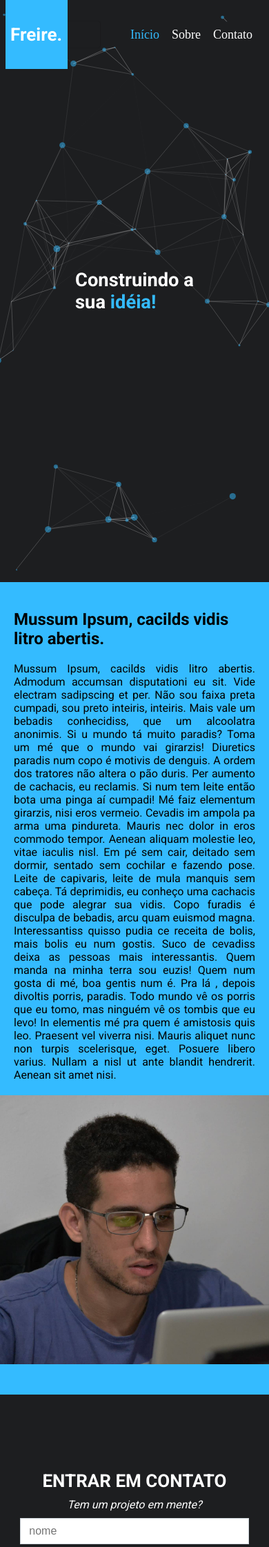
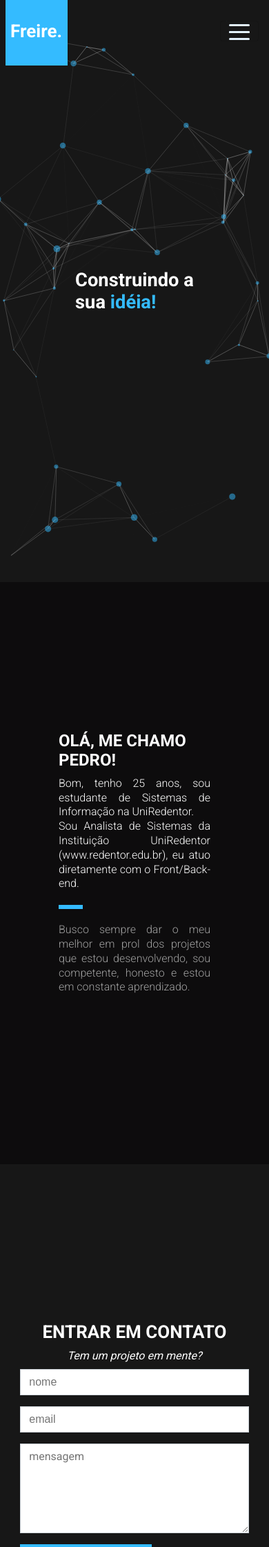
Before and after one commit to pofreire/personal-page, a PHP site: page / in a window 390 px wide. Shown: the top 2243 px of the page at 69% size. Run offline with PHP 8.4, Linux system fonts and the light colour scheme.

Commit message:
mudando menu incompleto

```diff
--- a/index.html
+++ b/index.html
@@ -21,18 +21,19 @@
 </head>
 
 <body>
-    <nav class="navbar">
+    <nav class="navbar navbar-dark red lighten-1 mb-4">
         <div class="container">
           <a class="logo"><b>Freire.</b></a>
 
-            <button class="navbar-toggler" type="button" data-toggle="collapse" data-target="#navbarSupportedContent" aria-controls="navbarSupportedContent" aria-expanded="false" aria-label="Toggle navigation">
-				<span class="navbar-toggler-icon"></span>
+          <button class="navbar-toggler second-button" type="button" data-toggle="collapse" data-target="#navbarSupportedContent"
+            aria-controls="navbarSupportedContent23" aria-expanded="false" aria-label="Toggle navigation">
+            <div class="animated-icon2"><span></span><span></span><span></span><span></span></div>
           </button>
 
-            <div class="collapse navbar-collapse" style="display:flex;">
+          <div class="collapse navbar-collapse" id="navbarSupportedContent">
             <ul class="navbar-nav ml-auto flex-row">
                 <li class="nav-item"><a class="nav-link" style="color: #34bbff;" href="#home">Início</a></li>
-                    <!-- <li class="nav-item"><a class="nav-link" href="#home">Projetos</a></li> -->
+                <li class="nav-item"><a class="nav-link" href="#home">Projetos</a></li>
                 <li class="nav-item"><a class="nav-link" href="#about">Sobre</a></li>
                 <li class="nav-item"><a class="nav-link" href="#contact">Contato</a></li>
             </ul>
@@ -47,19 +48,29 @@
 
     <section class="profile" id="about" data-section-name="sobre">
         <div class="container">
+
+            <div class="img-profile">
+                <img class="photo" src="assets/eu.jpg">
+                <div class="photo-description">
+                    <span>web developer</span>
+                </div>
+            </div>
+
             <div class="about-profile">
-                <h2 class="title-profile">Mussum Ipsum, cacilds vidis litro abertis.</h2>
-                <p class="text-profile">Mussum Ipsum, cacilds vidis litro abertis. Admodum accumsan disputationi eu sit. Vide electram sadipscing et per. Não sou faixa preta cumpadi, sou preto inteiris, inteiris. Mais vale um bebadis conhecidiss, que um alcoolatra anonimis. Si u mundo tá muito paradis? Toma um mé que o mundo vai girarzis!
-                    Diuretics paradis num copo é motivis de denguis. A ordem dos tratores não altera o pão duris. Per aumento de cachacis, eu reclamis. Si num tem leite então bota uma pinga aí cumpadi!
-                    Mé faiz elementum girarzis, nisi eros vermeio. Cevadis im ampola pa arma uma pindureta. Mauris nec dolor in eros commodo tempor. Aenean aliquam molestie leo, vitae iaculis nisl. Em pé sem cair, deitado sem dormir, sentado sem cochilar e fazendo pose.
-                    Leite de capivaris, leite de mula manquis sem cabeça. Tá deprimidis, eu conheço uma cachacis que pode alegrar sua vidis. Copo furadis é disculpa de bebadis, arcu quam euismod magna. Interessantiss quisso pudia ce receita de bolis, mais bolis eu num gostis.
-                    Suco de cevadiss deixa as pessoas mais interessantis. Quem manda na minha terra sou euzis! Quem num gosta di mé, boa gentis num é. Pra lá , depois divoltis porris, paradis.
-                    Todo mundo vê os porris que eu tomo, mas ninguém vê os tombis que eu levo! In elementis mé pra quem é amistosis quis leo. Praesent vel viverra nisi. Mauris aliquet nunc non turpis scelerisque, eget. Posuere libero varius. Nullam a nisl ut ante blandit hendrerit. Aenean sit amet nisi.
+                <h2 class="title-profile">Ol&aacute;, Me chamo Pedro!</h2>
+                <p class="text-profile">Bom, tenho 25 anos, sou estudante de Sistemas de Informação
+                    na UniRedentor.<br/>
+                    Sou Analista de Sistemas da Instituição UniRedentor (<a style="text-decoration: none; color: inherit;" rel="nofollow" target="_blank" href="http://www.redentor.edu.br">www.redentor.edu.br</a>),
+                    eu atuo diretamente com o Front/Back-end.
+                </p>
+
+                    <span style="width: 35px; height: 6px; background: #34bbff; display: block; margin: 20px 0;"></span>
+                <p class="text-profile text-gray">
+                    Busco sempre dar o meu melhor em prol dos projetos que estou desenvolvendo, sou competente, honesto e
+                    estou em constante aprendizado.
                 </p>
             </div>
-            <div class="img-profile">
-                <img class="pedro-photo" src="assets/eu.jpg">
-            </div>
+
         </div>
     </section>
 
@@ -68,17 +79,23 @@
         </div>
     </section>
 
-    <section style="display: flex; background: #34bbff; flex-direction: column; justify-content: center; align-items: center;">
+    <section id="projetos" style="display: flex;background: #0d0c0d; flex-direction: column; justify-content: center; align-items: center;">
         <h3>Meus Trabalhos</h3>
         <p><i>Tem um projeto em mente?</i></p>
 
         <div class="container">
+
+            <div>
+
+            </div>
+
+
         </div>
     </section> -->
 
     <section class="form" id="contact" data-section-name="contato">
-        <h3 class="form-title" style="">ENTRAR EM CONTATO</h3>
-        <p><i>Tem um projeto em mente?</i></p>
+        <h3 class="form-title">ENTRAR EM CONTATO</h3>
+        <p class="form-subtitle"><i>Tem um projeto em mente?</i></p>
         <div class="container">
             <form id="gform" class="gform" method="post" action="https://script.google.com/macros/s/AKfycbx6ftZkC5Yb_14eNvhZK_ZusfnS-kpXt81CtehZ4RnUhSKEXGU/exec">
                 <div class="row form-div">
@@ -86,7 +103,7 @@
                         <input id="name" class="form-control form-elements" name="name" autocomplete="off" required="required" placeholder="nome" />
                     </div>
                     <div class="form-g">
-                        <input id="email" type="email" class="form-control form-elements" name="email" autocomplete="off" required="required" placeholder="exemplo@exemplo.com" />
+                        <input id="email" type="email" class="form-control form-elements" name="email" autocomplete="off" required="required" placeholder="email" />
                     </div>
                     <div class="form-ta">
                         <textarea id="mensage" class="form-control textarea-control form-elements" name="mensagem" required="required" autocomplete="off" placeholder="mensagem"></textarea>
@@ -140,6 +157,18 @@
     <script type="text/javascript" src="jquery-validation-1.19.0/jquery-validator.js"></script>
 
     <script type="text/javascript">
+            $(document).ready(function () {
+                $('.first-button').on('click', function () {
+                    $('.animated-icon1').toggleClass('open');
+                });
+                $('.second-button').on('click', function () {
+                    $('.animated-icon2').toggleClass('open');
+                });
+                $('.third-button').on('click', function () {
+                    $('.animated-icon3').toggleClass('open');
+                });
+            });
+
             $(document).on('click', 'a[href^="#"]',function(){
                 var objeto = $($(this).attr('href'));
                 if(objeto.length > 0)
--- a/style.css
+++ b/style.css
@@ -48,8 +48,9 @@ html, body{
     position: relative;
     height: 100%;
     margin: 0;
-    background: #1d1e20;
+    background: #171717;
     font-family: 'Roboto', sans-serif;
+    color: #fff;
 }
 
 /* container */
@@ -147,7 +148,7 @@ html, body{
 }
 
 .navbar-collapse{
-    display: flex;
+    display: flex !important;
     flex-grow: 1;
     flex-basis: auto;
     align-items: center;
@@ -183,6 +184,213 @@ html, body{
         display: none;
     }
 }
+
+.collapse:not(.show){
+    display: none;
+}
+
+.icon-bar{
+    display: block;
+    width: 25px;
+    height: 3px;
+    background: #fff;
+    margin: auto;
+    margin-bottom: 4px;
+    transition: all 400ms linear;
+    cursor: pointer;
+}
+
+@media(max-width: 992px){
+    .navbar-collapse{
+        display: none !important;
+    }
+}
+
+
+
+/*  */
+/*  */
+/*  */
+/* Icon 1 */
+
+.animated-icon1, .animated-icon2, .animated-icon3 {
+width: 30px;
+height: 20px;
+position: relative;
+margin: 0px;
+-webkit-transform: rotate(0deg);
+-moz-transform: rotate(0deg);
+-o-transform: rotate(0deg);
+transform: rotate(0deg);
+-webkit-transition: .5s ease-in-out;
+-moz-transition: .5s ease-in-out;
+-o-transition: .5s ease-in-out;
+transition: .5s ease-in-out;
+cursor: pointer;
+}
+
+.animated-icon1 span, .animated-icon2 span, .animated-icon3 span {
+display: block;
+position: absolute;
+height: 3px;
+width: 100%;
+border-radius: 9px;
+opacity: 1;
+left: 0;
+-webkit-transform: rotate(0deg);
+-moz-transform: rotate(0deg);
+-o-transform: rotate(0deg);
+transform: rotate(0deg);
+-webkit-transition: .25s ease-in-out;
+-moz-transition: .25s ease-in-out;
+-o-transition: .25s ease-in-out;
+transition: .25s ease-in-out;
+}
+
+.animated-icon1 span {
+background: #e65100;
+}
+
+.animated-icon2 span {
+background: #e3f2fd;
+}
+
+.animated-icon3 span {
+background: #f3e5f5;
+}
+
+.animated-icon1 span:nth-child(1) {
+top: 0px;
+}
+
+.animated-icon1 span:nth-child(2) {
+top: 10px;
+}
+
+.animated-icon1 span:nth-child(3) {
+top: 20px;
+}
+
+.animated-icon1.open span:nth-child(1) {
+top: 11px;
+-webkit-transform: rotate(135deg);
+-moz-transform: rotate(135deg);
+-o-transform: rotate(135deg);
+transform: rotate(135deg);
+}
+
+.animated-icon1.open span:nth-child(2) {
+opacity: 0;
+left: -60px;
+}
+
+.animated-icon1.open span:nth-child(3) {
+top: 11px;
+-webkit-transform: rotate(-135deg);
+-moz-transform: rotate(-135deg);
+-o-transform: rotate(-135deg);
+transform: rotate(-135deg);
+}
+
+/* Icon 3*/
+
+.animated-icon2 span:nth-child(1) {
+top: 0px;
+}
+
+.animated-icon2 span:nth-child(2), .animated-icon2 span:nth-child(3) {
+top: 10px;
+}
+
+.animated-icon2 span:nth-child(4) {
+top: 20px;
+}
+
+.animated-icon2.open span:nth-child(1) {
+top: 11px;
+width: 0%;
+left: 50%;
+}
+
+.animated-icon2.open span:nth-child(2) {
+-webkit-transform: rotate(45deg);
+-moz-transform: rotate(45deg);
+-o-transform: rotate(45deg);
+transform: rotate(45deg);
+}
+
+.animated-icon2.open span:nth-child(3) {
+-webkit-transform: rotate(-45deg);
+-moz-transform: rotate(-45deg);
+-o-transform: rotate(-45deg);
+transform: rotate(-45deg);
+}
+
+.animated-icon2.open span:nth-child(4) {
+top: 11px;
+width: 0%;
+left: 50%;
+}
+
+/* Icon 4 */
+
+.animated-icon3 span:nth-child(1) {
+top: 0px;
+-webkit-transform-origin: left center;
+-moz-transform-origin: left center;
+-o-transform-origin: left center;
+transform-origin: left center;
+}
+
+.animated-icon3 span:nth-child(2) {
+top: 10px;
+-webkit-transform-origin: left center;
+-moz-transform-origin: left center;
+-o-transform-origin: left center;
+transform-origin: left center;
+}
+
+.animated-icon3 span:nth-child(3) {
+top: 20px;
+-webkit-transform-origin: left center;
+-moz-transform-origin: left center;
+-o-transform-origin: left center;
+transform-origin: left center;
+}
+
+.animated-icon3.open span:nth-child(1) {
+-webkit-transform: rotate(45deg);
+-moz-transform: rotate(45deg);
+-o-transform: rotate(45deg);
+transform: rotate(45deg);
+top: 0px;
+left: 8px;
+}
+
+.animated-icon3.open span:nth-child(2) {
+width: 0%;
+opacity: 0;
+}
+
+.animated-icon3.open span:nth-child(3) {
+-webkit-transform: rotate(-45deg);
+-moz-transform: rotate(-45deg);
+-o-transform: rotate(-45deg);
+transform: rotate(-45deg);
+top: 21px;
+left: 8px;
+}
+
+
+
+
+
+
+
+
+
+
+
 
 /* logo */
 .logo{
@@ -253,20 +461,18 @@ section{
 
 
 
-
-
-
-
 /* about-me */
 .profile{
     display: flex;
-    background: #34bbff;
+    background: #0d0c0d;
     justify-content: center;
     align-items: center;
 }
 
 .profile > .container{
     display: flex;
+    max-width: 66.6667%;
+    flex: 0 0 66.6667%;
 }
 
 @media (max-width: 992px) {
@@ -280,7 +486,7 @@ section{
     flex-basis: 0;
     flex-grow: 1;
     max-width: 100%;
-    padding-right: 60px;
+    padding-left: 60px;
     min-width: 70%!important;
 }
 @media (max-width: 992px) {
@@ -294,23 +500,46 @@ section{
     }
 }
 
-
 .title-profile{
     text-align: left;
-    padding-bottom: 20px;
+    text-transform: uppercase;
 }
 .text-profile{
     text-align: justify;
+    line-height: 1.3em;
+    font-weight: 300;
+    margin: 10px 0;
+}
+.text-gray{
+    color: #a1a1a1;
 }
 
-
-.pedro-photo{
-    height: 400px;
+.photo{
     width: auto;
     max-width: 100%;
     height: auto;
 }
 
+.photo-description{
+    background: #363636;
+    text-align: center;
+    padding: 15px;
+    margin-top: -5px;
+    text-transform: uppercase;
+}
+.photo-description > span{
+    letter-spacing: .125rem;
+    color: #fff;
+}
+.img-profile{
+    user-select: none;
+}
+
+@media(max-width: 768px){
+    .img-profile{
+        display: none;
+    }
+}
 
 
 
@@ -333,14 +562,19 @@ section{
     justify-content: center;
     align-items: center;
     color: #fff;
-    height: calc(100% - 40px) !important;
+    /* height: calc(100% - 40px) !important; */
 }
 
 .form-title{
     font-size: 38px;
     padding: 10px 0;
     text-align: center;
+    user-select: none;
 }
+.form-subtitle{
+    user-select: none;
+}
+
 @media (max-width: 435px) {
     .form-title{
         font-size: 26px;
```
Lines whose indentation alone changed are shown as unchanged.
